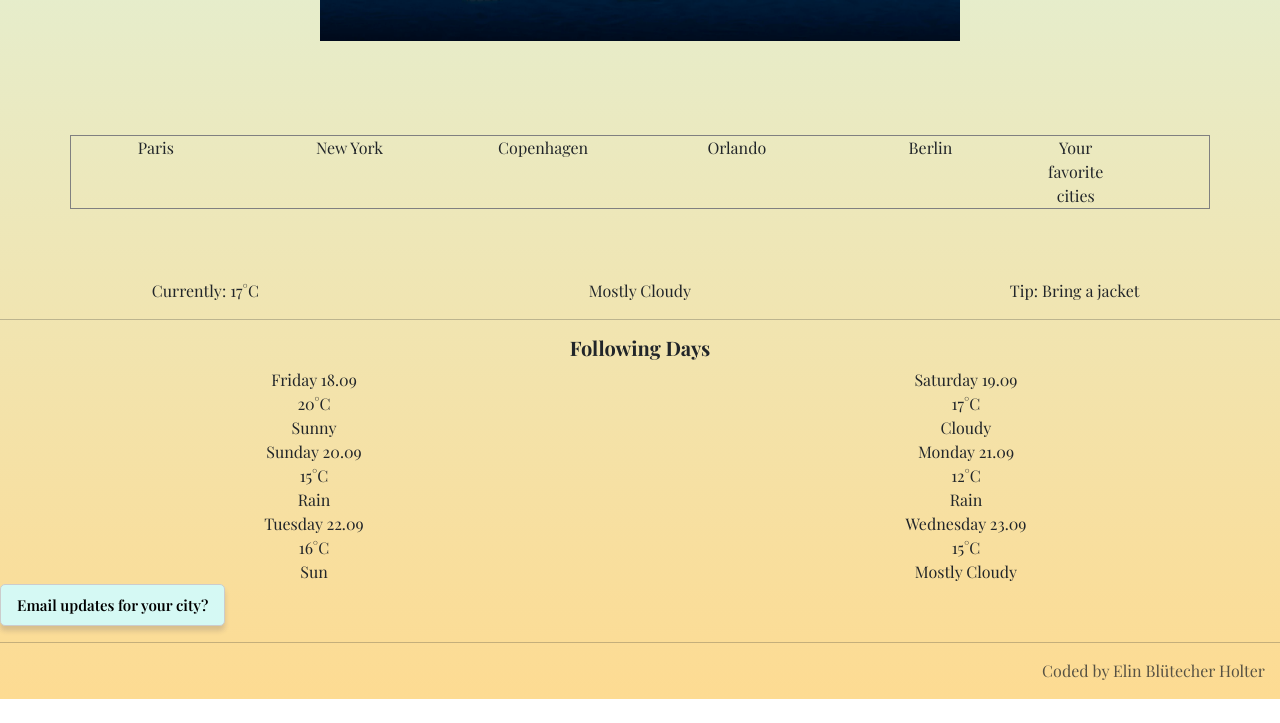
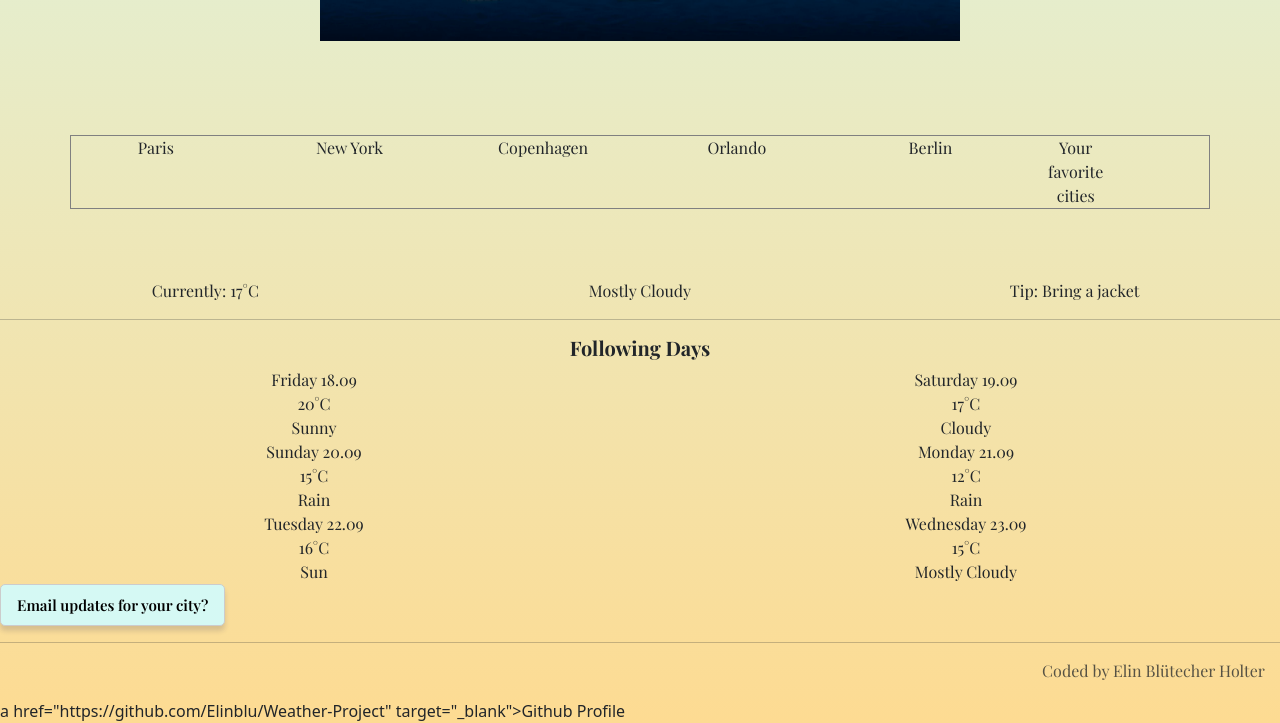
Before and after one commit to Elinblu/Weather-Project, a website built with Parcel: page index.html in a window 1280 px wide. Shown: the part 643-1366 px from the top of the page. Before the commit the page ends 1342 px from the top, so only its background shows below. Built offline with nearby package versions, Linux system fonts and the light colour scheme; a web font is replaced by a local one.

Commit message:
Added link to Github

```diff
--- a/index.html
+++ b/index.html
@@ -85,6 +85,7 @@
     <button>Email updates for your city?</button>
     <hr>
     <p>Coded by Elin Blütecher Holter</p>
+    <a>a href="https://github.com/Elinblu/Weather-Project" target="_blank">Github Profile</a>
 
   </body>
 </html>
```
